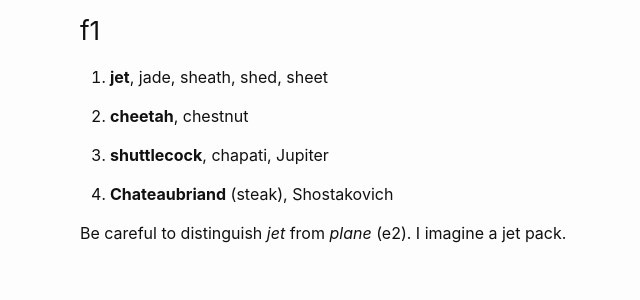
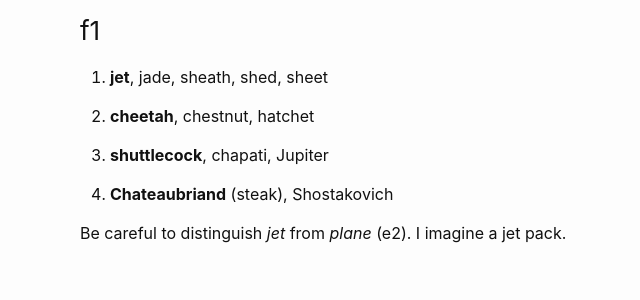
Before and after one commit to liontailedmacaque/liontailedmacaque.github.io, a Jekyll site: the page built from chessmemorypalace/appendix.md, in a window 1280 px wide and 900 px high, scrolled down 12127 px. Shown: the part 154-454 px from the top of the window, without its empty margins (190-830 px from the left). Built offline with Jekyll 4.4.1, drawn with Linux system fonts in a browser that asks for light colours.

Commit message:
Update appendix.md
reintroduced hatchet

```diff
--- a/chessmemorypalace/appendix.md
+++ b/chessmemorypalace/appendix.md
@@ -546,7 +546,7 @@
 
 1.  **jet**, jade, sheath, shed, sheet
 
-2.  **cheetah**, chestnut
+2.  **cheetah**, chestnut, hatchet
 
 3.  **shuttlecock**, chapati, Jupiter
 
```
